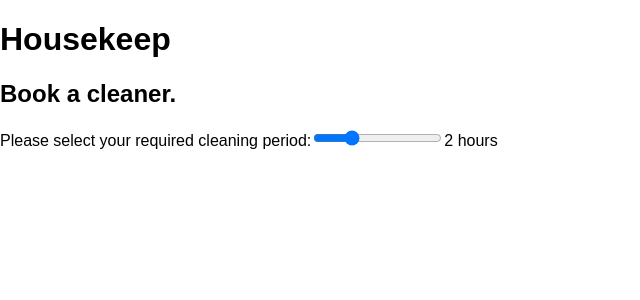
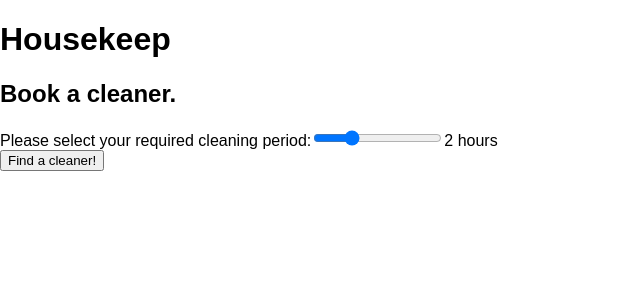
Before and after one commit to mattlub/cleaner-booking-ui, a React (Create React App) app: page / in a window 1280 px wide. Shown: the top 300 px of the page, without its empty margins (0-640 px from the left). Built offline with nearby package versions, Linux system fonts and the light colour scheme.

Commit message:
add getAvailability functionality

```diff
--- a/src/App.js
+++ b/src/App.js
@@ -1,21 +1,48 @@
 import React, { Component } from 'react'
+import qs from 'querystring'
+import TimeInput from './components/TimeInput'
 import './App.css'
-import TimeInput from './components/TimeInput'
+import { availabilityUrl } from './constants'
 
 class App extends Component {
   constructor () {
     super()
     this.state = {
-      selectedPeriod: 2
+      selectedPeriod: 2,
+      isLoadingData: false,
+      availabilityData: null
     }
     this.handleInputChange = this.handleInputChange.bind(this)
+    this.handleFormSubmit = this.handleFormSubmit.bind(this)
+  }
+
+  getAvailability () {
+    this.setState({
+      isLoadingData: true
+    })
+    const queries = {
+      weekBeginning: '2016-12-05',
+      visitDuration: this.state.selectedPeriod,
+      postcode: 'EC1R 3BU'
+    }
+    const url = availabilityUrl + qs.stringify(queries)
+    return fetch(url)
+      .then(response => response.json())
   }
 
   handleInputChange (e) {
-    console.log(e.target.value)
     this.setState({
       selectedPeriod: e.target.value
     })
+  }
+
+  handleFormSubmit (e) {
+    e.preventDefault()
+    this.getAvailability()
+      .then(data => this.setState({
+        isLoadingData: false,
+        availabilityData: data
+      }))
   }
 
   render () {
@@ -31,10 +58,19 @@
           Book a cleaner.
         </h2>
 
-        <TimeInput
-          value={ this.state.selectedPeriod }
-          handleInputChange={ this.handleInputChange }
-        />
+        <form onSubmit={ this.handleFormSubmit } >
+          <TimeInput
+            value={ this.state.selectedPeriod }
+            handleInputChange={ this.handleInputChange }
+          />
+          <button type="submit">
+            Find a cleaner!
+          </button>
+        </form>
+
+        { this.state.isLoadingData &&
+          <span>Loading Results...</span>
+        }
 
       </div>
     )
```
